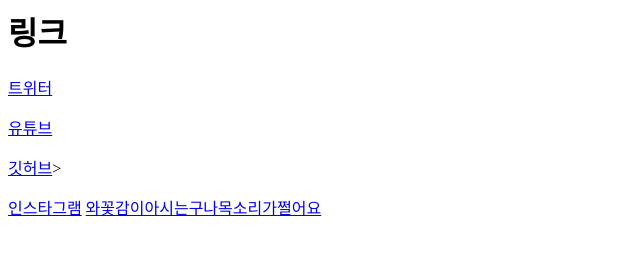
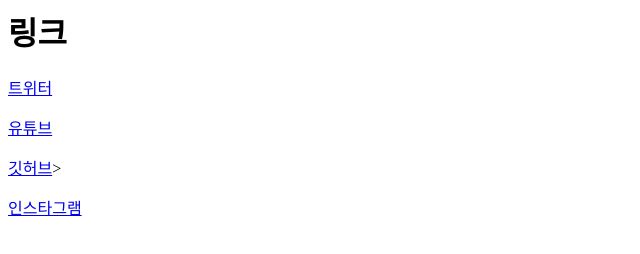
Before and after one commit to marty0403/linkhomepage, a plain HTML site: page index.html in a window 1280 px wide. Shown: the whole page, without its empty margins (0-640 px from the left). Drawn offline with Linux system fonts and the light colour scheme.

Commit message:
Update index.html
change

```diff
--- a/index.html
+++ b/index.html
@@ -4,4 +4,3 @@
 </p> <a href="https://www.youtube.com/channel/UCn4D828ygyw4dmad9quqA7w">유튜브</a>
 </p> <a href="https://github.com/marty197812">깃허브</a>>
 </p> <a href="https://www.instagram.com/marty197812/">인스타그램</a>
-<a href="https://www.youtube.com/channel/UCIiAsSxd21ZGabut95VYYgw">와꽃감이아시는구나목소리가쩔어요 </a>
```
